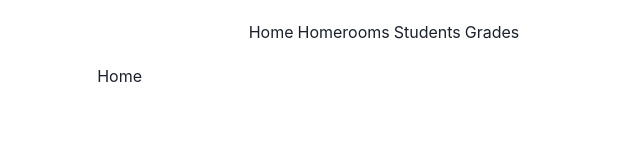
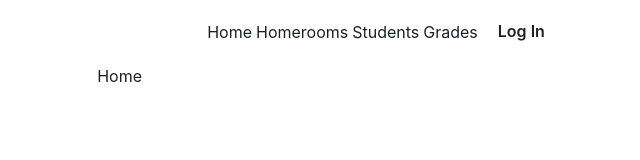
Before and after one commit to chiq2045/strumenti-grades, a React app: page / in a window 1280 px wide. Shown: the top 160 px of the page, without its empty margins (256-896 px from the left). Built offline with nearby package versions, Linux system fonts and the light colour scheme.

Commit message:
chore: fix typos; fix with prettier

```diff
--- a/src/components/layout/header.tsx
+++ b/src/components/layout/header.tsx
@@ -1,10 +1,21 @@
 import { Box, Center, Link, Stack } from '@chakra-ui/react';
 import { Link as NavLink } from 'react-router-dom';
+import { useAuth0 } from '@auth0/auth0-react';
+import { LogoutButton } from '../logout-button';
+import { LoginButton } from '../login-button';
 
-export const Header = () => (
+export const Header = () => {
+  const { isAuthenticated } = useAuth0();
+
+  return (
     <Box h="16">
       <Center h="100%">
-      <Stack direction="row" spacing="1" justify="space-between" align="center">
+        <Stack
+          direction="row"
+          spacing="1"
+          justify="space-between"
+          align="center"
+        >
           <Box>
             <Link role="button" as={NavLink} to="/">
               Home
@@ -25,7 +36,9 @@ export const Header = () => (
               Grades
             </Link>
           </Box>
+          <Box>{isAuthenticated ? <LogoutButton /> : <LoginButton />}</Box>
         </Stack>
       </Center>
     </Box>
   );
+};
--- a/src/components/logout-button/index.tsx
+++ b/src/components/logout-button/index.tsx
@@ -1,7 +1,7 @@
 import { useAuth0 } from '@auth0/auth0-react';
 import { Button } from '@chakra-ui/react';
 
-export const LoginButton = () => {
+export const LogoutButton = () => {
   const { logout } = useAuth0();
   return (
     <Button
```
Lines whose indentation alone changed are shown as unchanged.
